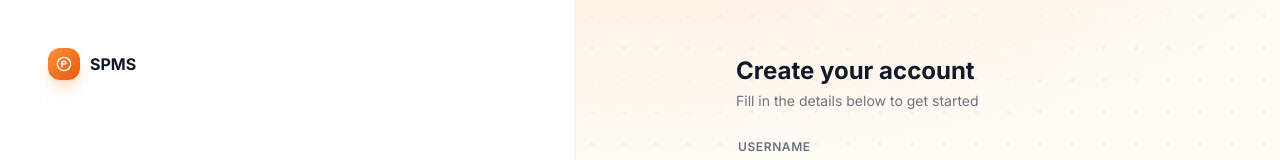
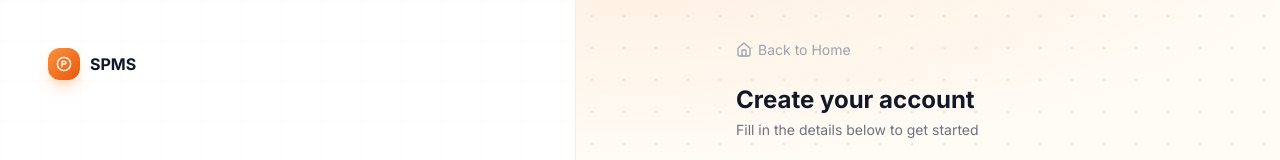
Before and after one commit to rid-coder-70/SPMS-Smart-Parking-Management-System, a React (Vite) app in the folder frontend/: page /register in a window 1280 px wide. Shown: the top 160 px of the page. Built offline with nearby package versions, Linux system fonts and the light colour scheme; no server answers.

Commit message:
feat: add back to home button to login and register pages

```diff
--- a/frontend/src/features/auth/LoginPage.tsx
+++ b/frontend/src/features/auth/LoginPage.tsx
@@ -1,7 +1,7 @@
 import { useState, FormEvent } from 'react';
 import { Link, useNavigate, useLocation } from 'react-router-dom';
 import { useAuth } from './AuthContext';
-import { Eye, EyeOff, AlertCircle, ParkingCircle, ArrowRight, CheckCircle2 } from 'lucide-react';
+import { Eye, EyeOff, AlertCircle, ParkingCircle, ArrowRight, CheckCircle2, Home } from 'lucide-react';
 import { motion } from 'framer-motion';
 
 export default function LoginPage() {
@@ -105,6 +105,18 @@ export default function LoginPage() {
           transition={{ duration: 0.45 }}
           className="w-full max-w-sm"
         >
+          {/* Back to Home */}
+          <div className="flex justify-start mb-6">
+            <Link
+              to="/"
+              id="login-back-home"
+              className="inline-flex items-center gap-1.5 text-sm text-gray-400 hover:text-orange-500 transition-colors group"
+            >
+              <Home className="h-4 w-4 group-hover:-translate-x-0.5 transition-transform" />
+              Back to Home
+            </Link>
+          </div>
+
           {/* Mobile logo */}
           <div className="flex lg:hidden items-center gap-2 mb-8">
             <div className="w-7 h-7 rounded-lg bg-gradient-to-br from-orange-400 to-orange-600 flex items-center justify-center">
--- a/frontend/src/features/auth/RegisterPage.tsx
+++ b/frontend/src/features/auth/RegisterPage.tsx
@@ -1,7 +1,7 @@
 import { useState, FormEvent } from 'react';
 import { Link, useNavigate } from 'react-router-dom';
 import { useAuth } from './AuthContext';
-import { Eye, EyeOff, AlertCircle, CheckCircle2, ParkingCircle, ArrowRight, Car, Zap, Shield, Bike, Truck } from 'lucide-react';
+import { Eye, EyeOff, AlertCircle, CheckCircle2, ParkingCircle, ArrowRight, Car, Zap, Shield, Bike, Truck, Home } from 'lucide-react';
 import { motion } from 'framer-motion';
 import type { RegisterPayload, VehicleType } from '@/common/types';
 
@@ -166,6 +166,18 @@ export default function RegisterPage() {
           transition={{ duration: 0.4 }}
           className="w-full max-w-sm"
         >
+          {/* Back to Home */}
+          <div className="flex justify-start mb-6">
+            <Link
+              to="/"
+              id="register-back-home"
+              className="inline-flex items-center gap-1.5 text-sm text-gray-400 hover:text-orange-500 transition-colors group"
+            >
+              <Home className="h-4 w-4 group-hover:-translate-x-0.5 transition-transform" />
+              Back to Home
+            </Link>
+          </div>
+
           {/* Mobile logo */}
           <div className="flex lg:hidden items-center gap-2 mb-8">
             <div className="w-7 h-7 rounded-lg bg-gradient-to-br from-orange-400 to-orange-600 flex items-center justify-center">
```
